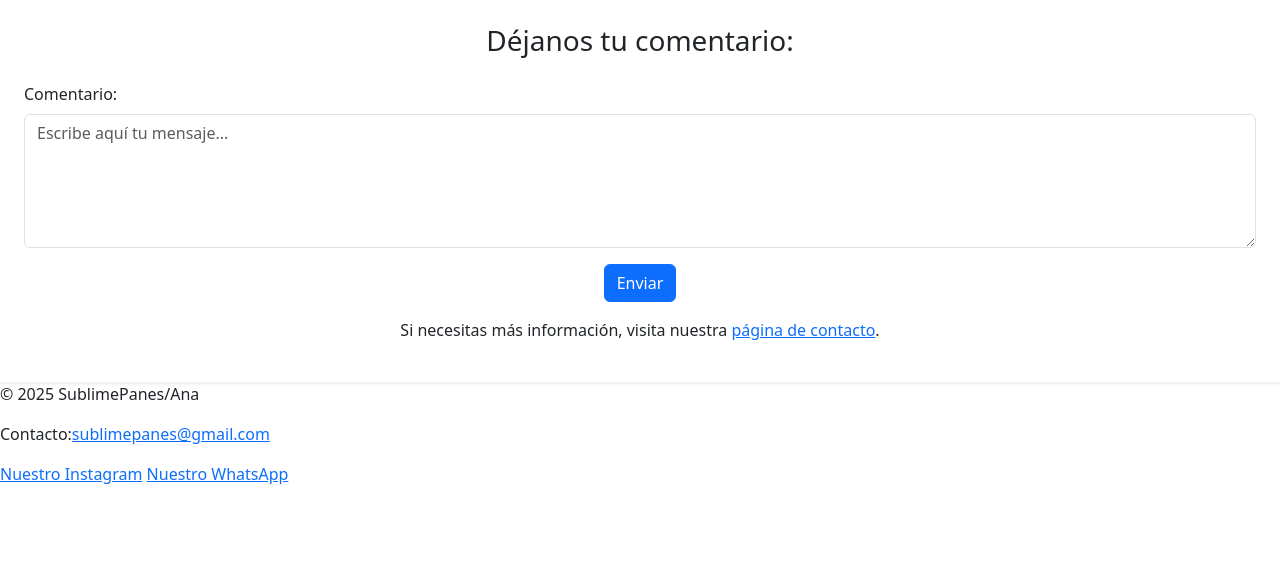
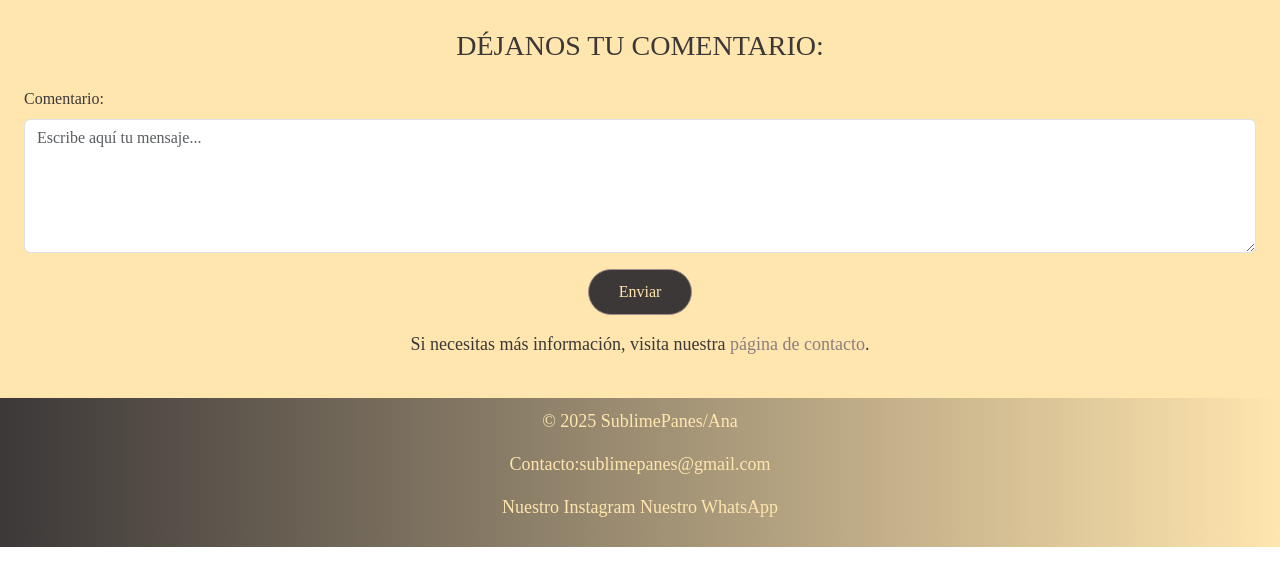
Before and after one commit to romeroppau/coderhouse, a plain HTML site: page paginas/ayuda.html in a window 1280 px wide. Shown: the part 230-800 px from the top of the page. Drawn offline with nearby package versions, Linux system fonts and the light colour scheme; the site is published under a folder, as on GitHub Pages, so addresses that start at the root find nothing; a web font is replaced by a local one.

Commit message:
tratando solucionr problema

```diff
--- a/paginas/ayuda.html
+++ b/paginas/ayuda.html
@@ -4,7 +4,7 @@
 <head>
     <meta charset="UTF-8">
     <meta name="viewport" content="width=device-width, initial-scale=1.0">
-    <link rel="stylesheet" href="/css/main.css">
+    <link rel="stylesheet" href="../css/main.css">
     <link href="https://cdn.jsdelivr.net/npm/bootstrap@5.3.3/dist/css/bootstrap.min.css" rel="stylesheet"
         integrity="sha384-QWTKZyjpPEjISv5WaRU9OFeRpok6YctnYmDr5pNlyT2bRjXh0JMhjY6hW+ALEwIH" crossorigin="anonymous">
 
```
Also changed, not shown: paginas/contacto.html (+1 -1 lines), paginas/productos.html (+1 -1 lines), paginas/sobre_nosotros.html (+1 -1 lines).
